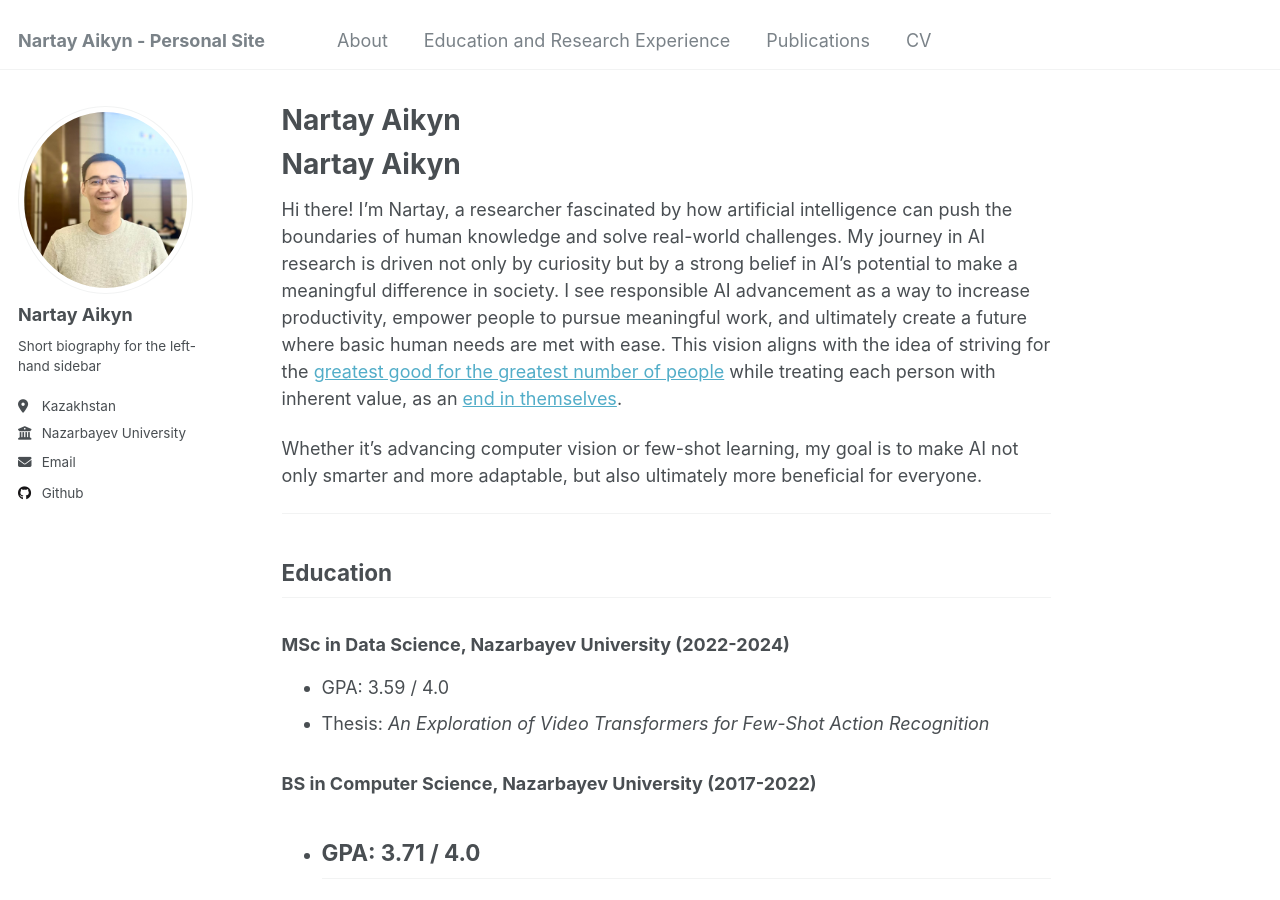
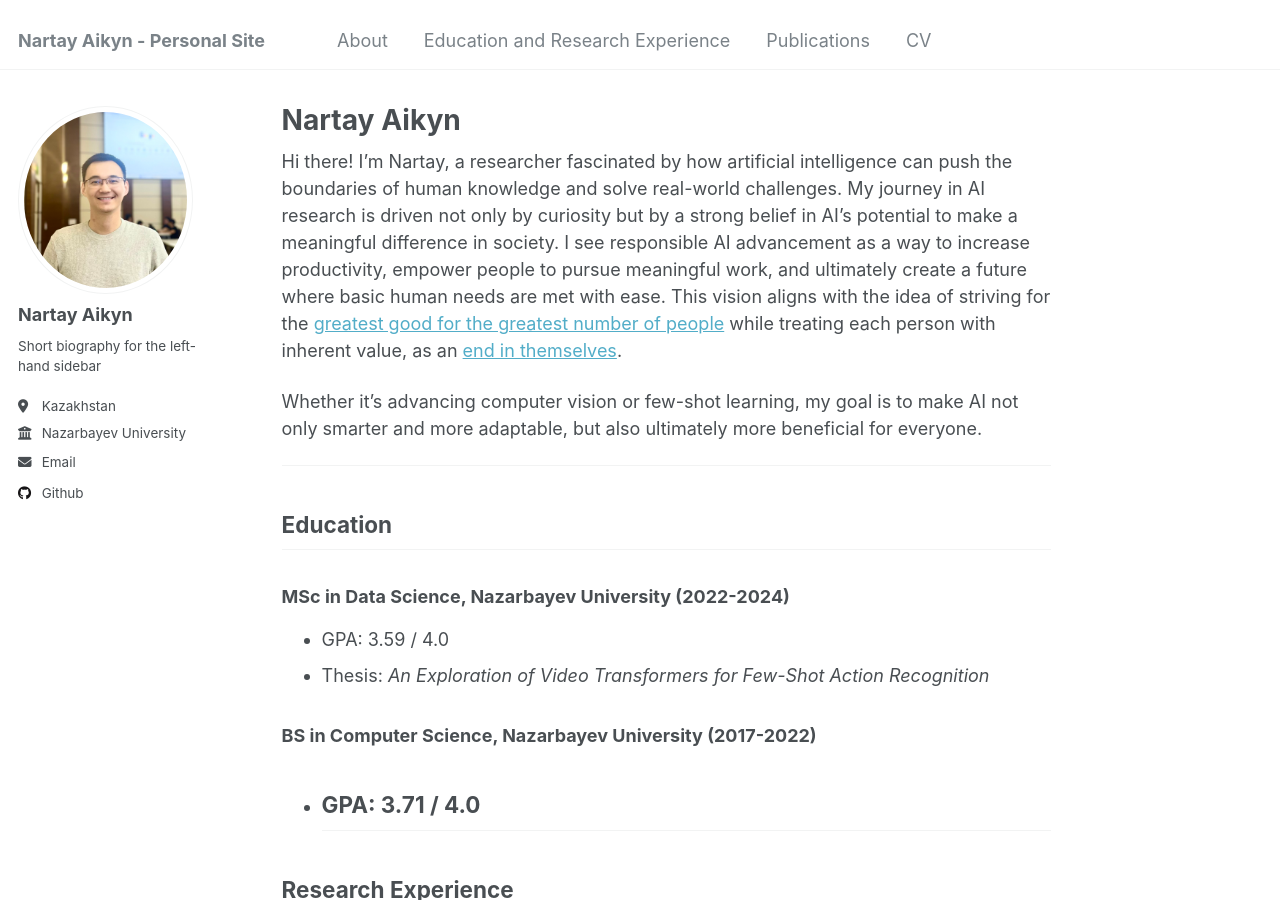
Before and after one commit to NartayAikyn/NartayAikyn.github.io, a Jekyll site: the page built from _pages/about.md, in a window 1280 px wide and 900 px high. Built offline with Jekyll 4.4.1, drawn with Linux system fonts in a browser that asks for light colours.

Commit message:
Update about.md

```diff
--- a/_pages/about.md
+++ b/_pages/about.md
@@ -6,9 +6,6 @@ redirect_from:
   - /about/
   - /about.html
 ---
-
-
-# Nartay Aikyn
 
 Hi there! I’m Nartay, a researcher fascinated by how artificial intelligence can push the boundaries of human knowledge and solve real-world challenges. My journey in AI research is driven not only by curiosity but by a strong belief in AI's potential to make a meaningful difference in society. I see responsible AI advancement as a way to increase productivity, empower people to pursue meaningful work, and ultimately create a future where basic human needs are met with ease. This vision aligns with the idea of striving for the [greatest good for the greatest number of people](https://en.wikipedia.org/wiki/Utilitarianism) while treating each person with inherent value, as an [end in themselves](https://en.wikipedia.org/wiki/Immanuel_Kant).
 
```
